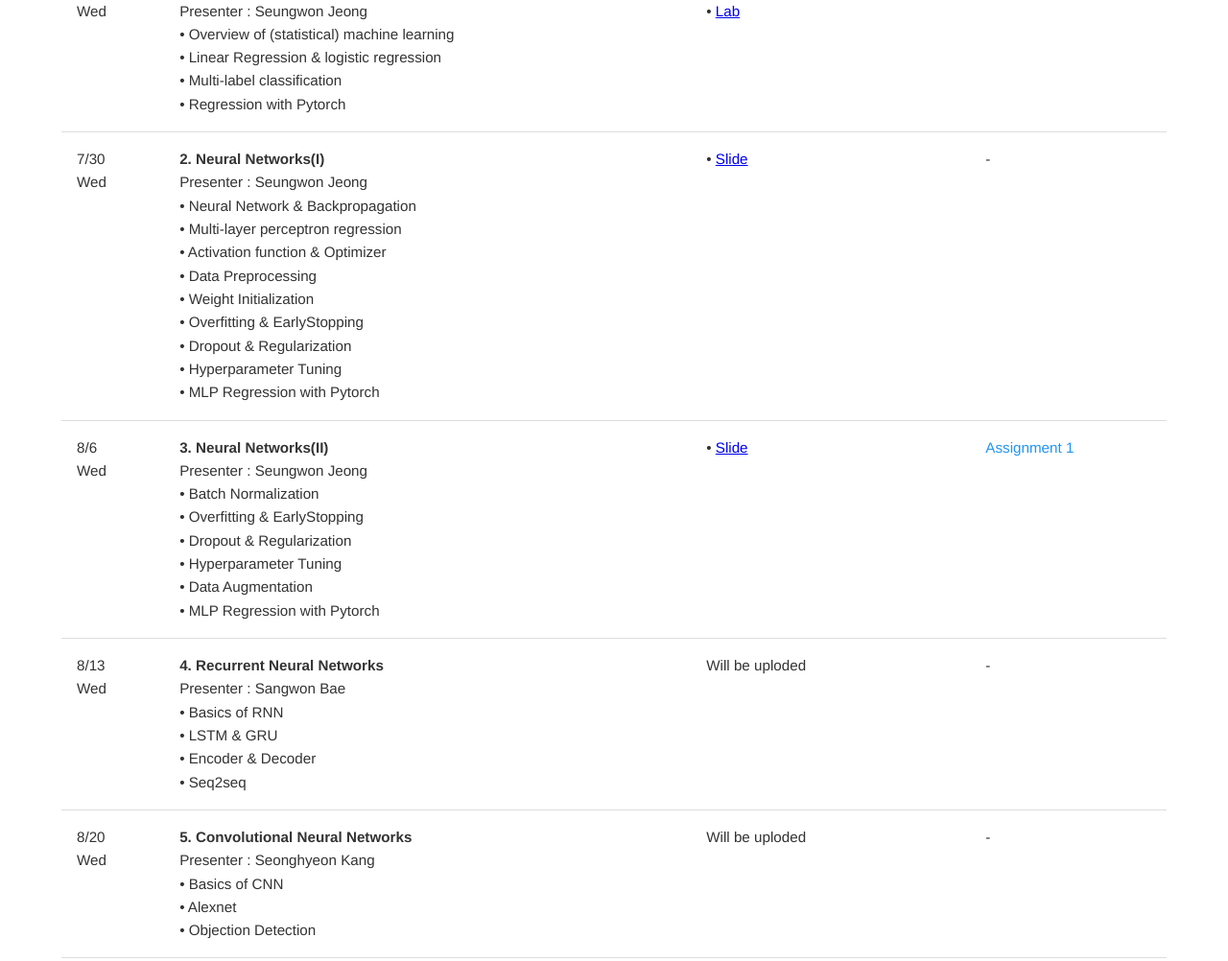
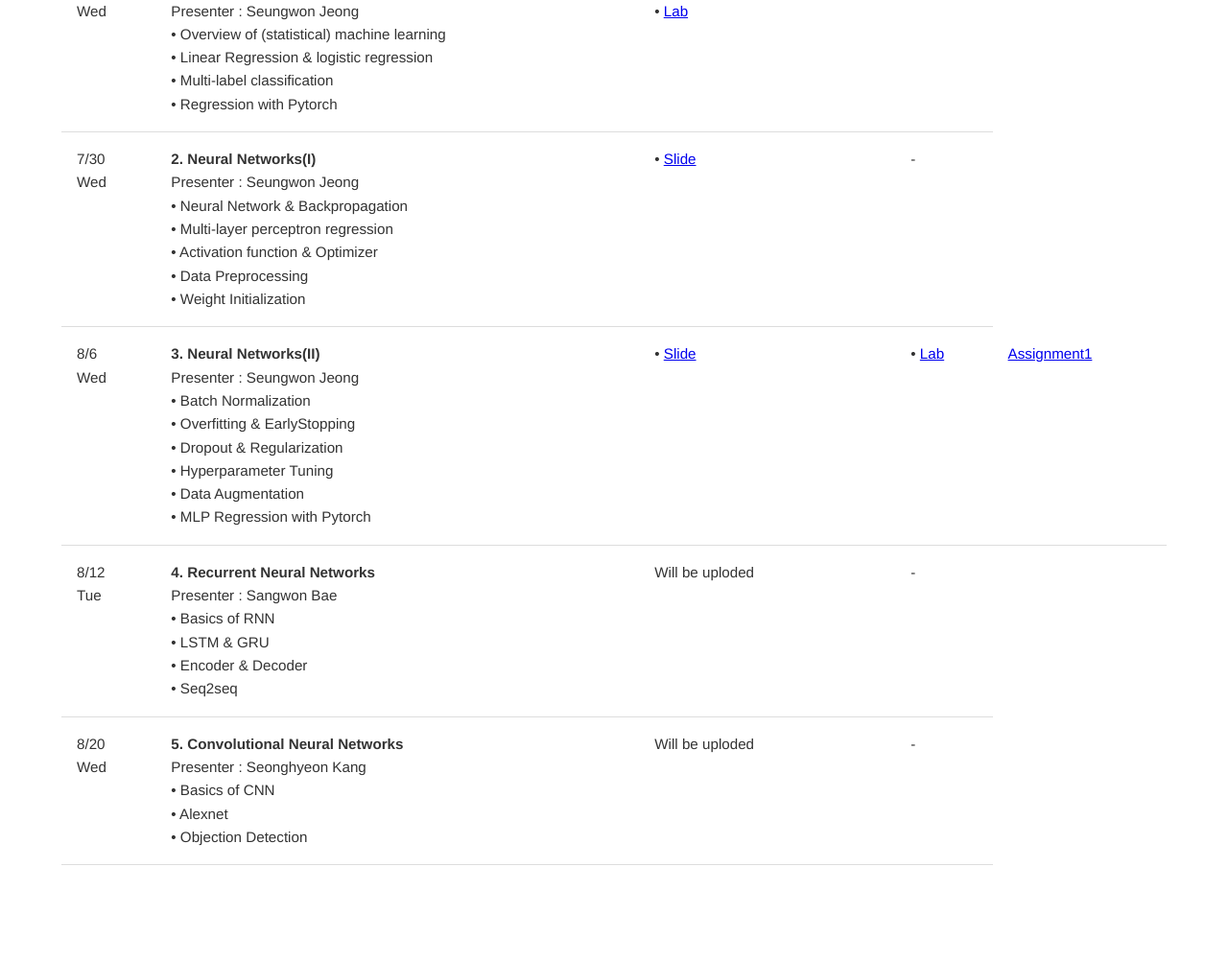
Before and after one commit to sjeong9760/2025SonLab_AI_Tutorial, a plain HTML site: page index.html in a window 1280 px wide. Shown: the part 2113-3115 px from the top of the page at 96% size. After the commit the page ends 3063 px from the top, so only its background shows below. Drawn offline with Linux system fonts and the light colour scheme.

Commit message:
250807 Update

```diff
--- a/index.html
+++ b/index.html
@@ -85,10 +85,6 @@
             • Activation function & Optimizer<br>
             • Data Preprocessing <br>
             • Weight Initialization <br>
-            • Overfitting & EarlyStopping<br>
-            • Dropout & Regularization<br>
-            • Hyperparameter Tuning<br>
-            • MLP Regression with Pytorch<br>
           <td>• <a href="https://drive.google.com/file/d/1ufjQmKR6iKSt_zQlhL_H69mcvbxb-oT3/view?usp=drive_link" target="_blank">Slide</a></td>
           <td>-</td>
         </tr>
@@ -103,10 +99,11 @@
             • Data Augmentation<br>
             • MLP Regression with Pytorch<br>
           <td>• <a href="https://drive.google.com/file/d/1D7UCLxoVd5WV_8J8TL6DlbBJRkMlTdLR/view?usp=drive_link" target="_blank">Slide</a></td>
-          <td class="due">Assignment 1</td>
+          <td>• <a href="https://colab.research.google.com/drive/1jLeGNFRYyJbk4w290SWM0k5Elg6P5-4n?usp=drive_link" target="_blank">Lab</a></td>
+          <td class="due"> <a href="https://drive.google.com/file/d/10DaP9voc_VU_nF-paAVTiz8oHYtvy2tF/view?usp=drive_link" target="_blank">Assignment1</a></td>
         </tr>
         <tr>
-          <td>8/13<br>Wed</td>
+          <td>8/12<br>Tue</td>
           <td><strong>4. Recurrent Neural Networks</strong><br>
             Presenter : Sangwon Bae <br>
             • Basics of RNN <br>
```
